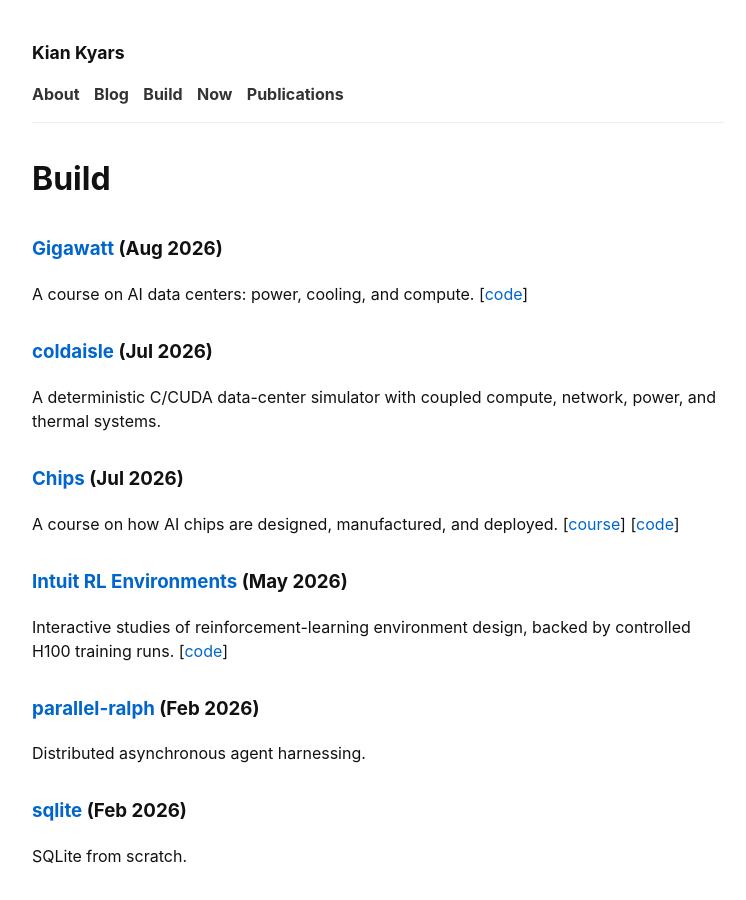
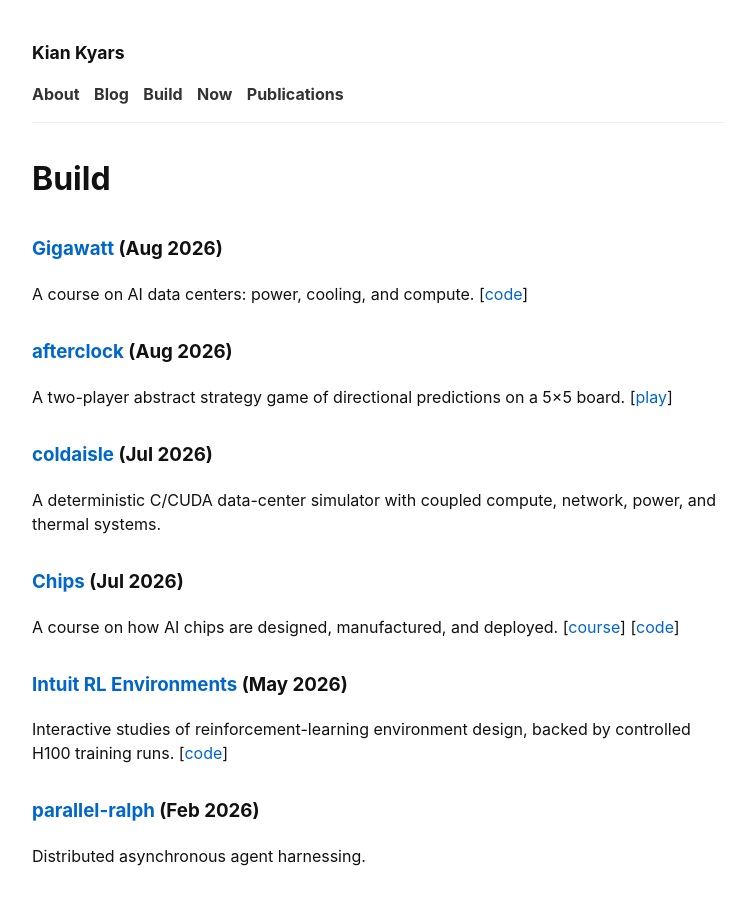
Before and after one commit to kiankyars/kiankyars.github.io, a Jekyll site: the page built from build.md, in a window 1280 px wide and 900 px high. Shown: the whole window, without its empty margins (262-1008 px from the left). Built offline with Jekyll 4.4.1, drawn with Linux system fonts in a browser that asks for light colours; some of the changed text lies outside the part shown.

Commit message:
Move Afterclock from hackathons to Build

```diff
--- a/build.md
+++ b/build.md
@@ -7,6 +7,10 @@
 ### [Gigawatt](https://kiankyars.github.io/gigawatt/) (Aug 2026)
 
 A course on AI data centers: power, cooling, and compute. [[code](https://github.com/kiankyars/gigawatt)]
+
+### [afterclock](https://github.com/kiankyars/afterclock) (Aug 2026)
+
+A two-player abstract strategy game of directional predictions on a 5×5 board. [[play](https://kiankyars.github.io/afterclock/)]
 
 ### [coldaisle](https://github.com/kiankyars/coldaisle) (Jul 2026)
 
```
Also changed, not shown: other parts of build.md (+0 -1 lines).
